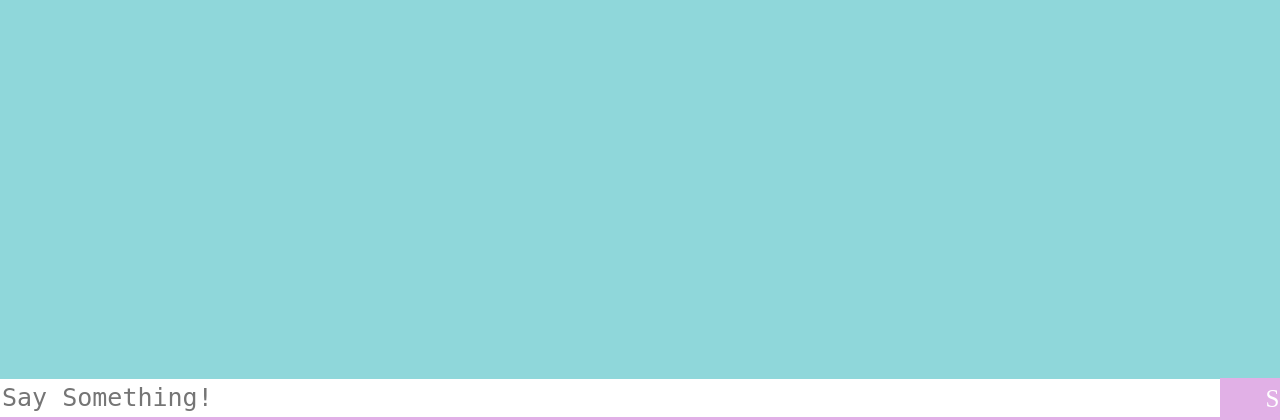
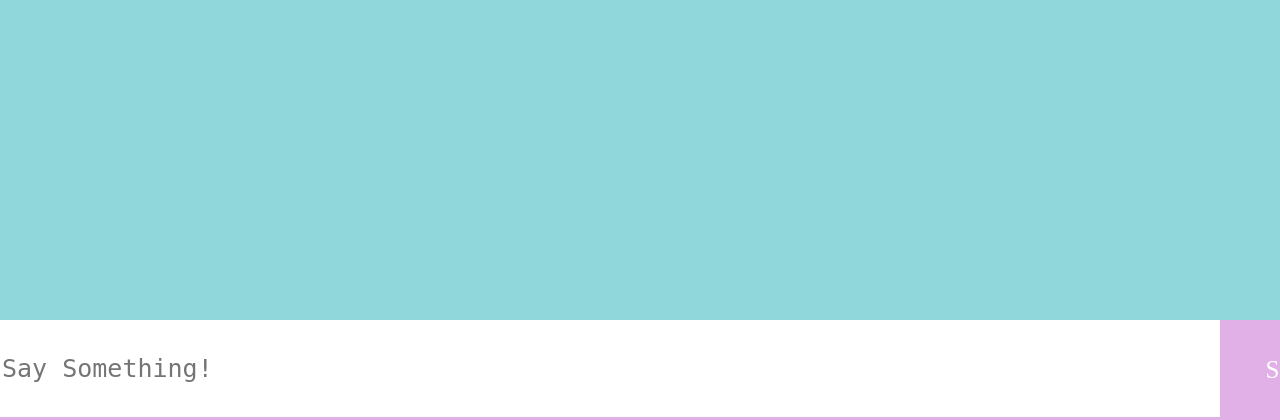
Before and after one commit to tanzeyl/chatbot-in-python, a Flask app: page / in a window 1280 px wide. Shown: the part 380-800 px from the top of the page. Run offline with Flask 2, Linux system fonts and the light colour scheme; some libraries are stand-ins or nearby versions.

Commit message:
Fixing UI

```diff
--- a/static/style.css
+++ b/static/style.css
@@ -25,6 +25,7 @@ body {
     font-size: 25px;
     position: fixed;
     margin-right: 100px;
+    height: 100px;
 }
 
 #buttonInput {
@@ -37,6 +38,7 @@ body {
     color: white;
     margin-left: 1220px;
     position: fixed;
+    height: 100px;
 }
 
 .userText {
```
Also changed, not shown: app.py (line endings or trailing spaces), data/data.yml (line endings or trailing spaces), nltk.txt (line endings or trailing spaces), requirements.txt (line endings or trailing spaces), runtime.txt (line endings or trailing spaces), templates/index.html (line endings or trailing spaces), 1 other file.
